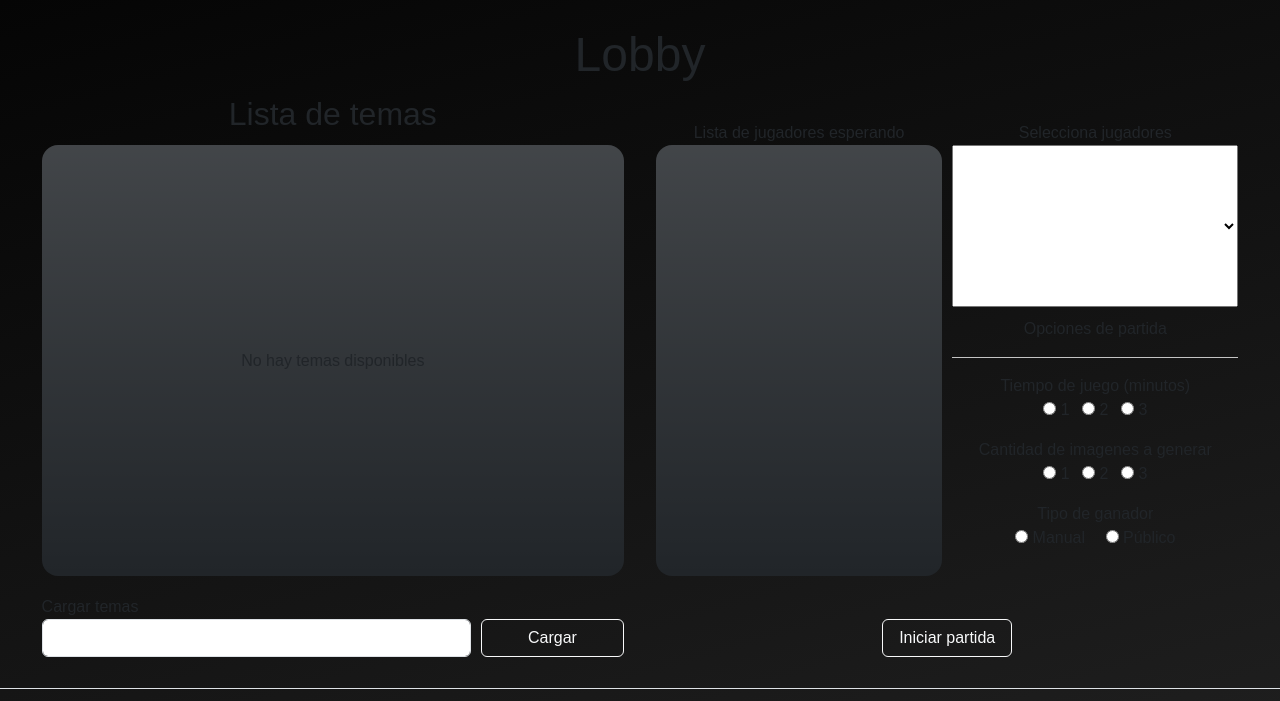
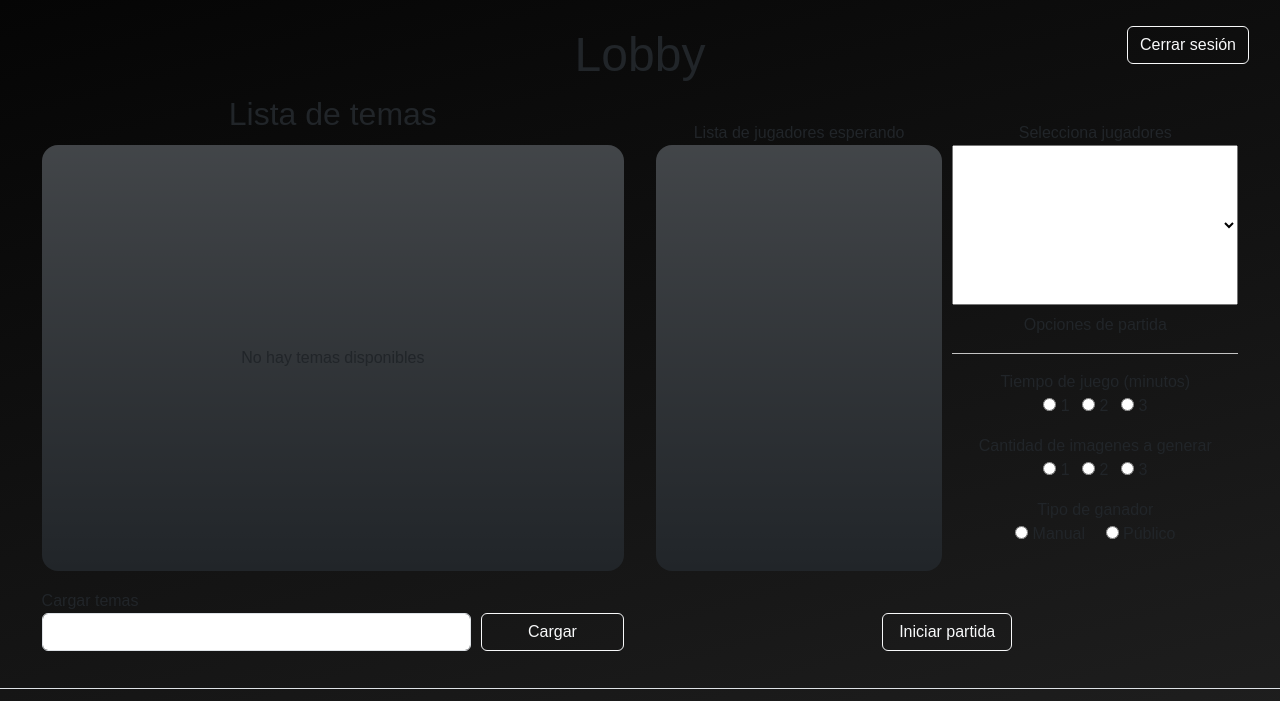
Before and after one commit to JudyProjects/prompt_battle, a website: page views/lobby.html in a window 1280 px wide. Shown: the top 701 px of the page. Drawn offline with nearby package versions, Linux system fonts and the light colour scheme; no server answers; a web font is replaced by a local one.

Commit message:
[css Index] boton de cerrar sesion

```diff
--- a/resources/css/lobby.css
+++ b/resources/css/lobby.css
@@ -13,8 +13,7 @@ ul {
   grid-template-areas:
     "header"
     "lista"
-        "lista"
-    ;
+    "lista";
 
   .divIA-texto {
     grid-area: header;
@@ -27,6 +26,13 @@ ul {
     align-content: center;
     line-height: 2.5ch;
   }
+}
+
+#btnCerrarSesion {
+    position: absolute;
+    margin: 3%;
+    right: 15px;
+    top: 10px;
 }
 
 .divIzquierda-abajo {
@@ -64,7 +70,7 @@ ul {
 
   hr {
     color: white !important;
-        opacity: .75;
+    opacity: 0.75;
   }
 
   #divDA-opcionesPartida {
@@ -99,7 +105,8 @@ ul {
   height: 31px !important;
 }
 
-.select2-container--default .select2-results__option--highlighted.select2-results__option--selectable {
+.select2-container--default
+  .select2-results__option--highlighted.select2-results__option--selectable {
   background-color: rgba(52, 49, 49, 0.549) !important;
 }
 
@@ -111,9 +118,25 @@ ul {
 }
 
 .contenedor {
-    height: 90%;
+  height: 70vh;
   display: grid;
   justify-content: center;
   grid-template-columns: 1fr 1fr;
   grid-template-rows: 6fr 1fr;
 }
+
+@media (max-width: 1388px) {
+  .contenedor {
+    height: 70vh;
+  }
+}
+
+@media (max-width: 1130px) {
+  .contenedor {
+    height: 20vh;
+
+    .contenedor h2 {
+      font-size: 1rem;
+    }
+  }
+}
--- a/views/lobby.html
+++ b/views/lobby.html
@@ -28,7 +28,9 @@
   <body>
     <main class="text-center">
       <h1 class="display-5">Lobby</h1>
-
+      <button type="submit" class="btn btn-outline-light m-3" id="btnCerrarSesion">
+        Cerrar sesión
+      </button>
       <div class="contenedor">
         <div class="d-grid divIzquierda-arriba px-3">
           <h2 class="divIA-texto">Lista de temas</h2>
@@ -141,6 +143,7 @@
       const listaJugadores = document.getElementById("listaJugadores");
       const listaTemas = document.getElementById("listaTemas");
       const btnIniciarPartida = document.querySelector("#btnIniciarPartida");
+      const btnCerrarSesion = document.querySelector("#btnCerrarSesion");
 
       // Cuando se carga la página, hace un llamado para obtener los temas almacenados en BD
       document.addEventListener("DOMContentLoaded", async function () {
@@ -276,6 +279,12 @@
           cantImagenesData,
         });
       });
+
+      //Evento para cerrar sesión
+      btnCerrarSesion.addEventListener("click", function () {
+        document.cookie = "token=; expires=Thu, 01 Jan 1970 00:00:00 UTC; path=/;";
+        window.location.href = "/";
+      });
     </script>
   </body>
 </html>
```
Lines whose indentation alone changed are shown as unchanged.
